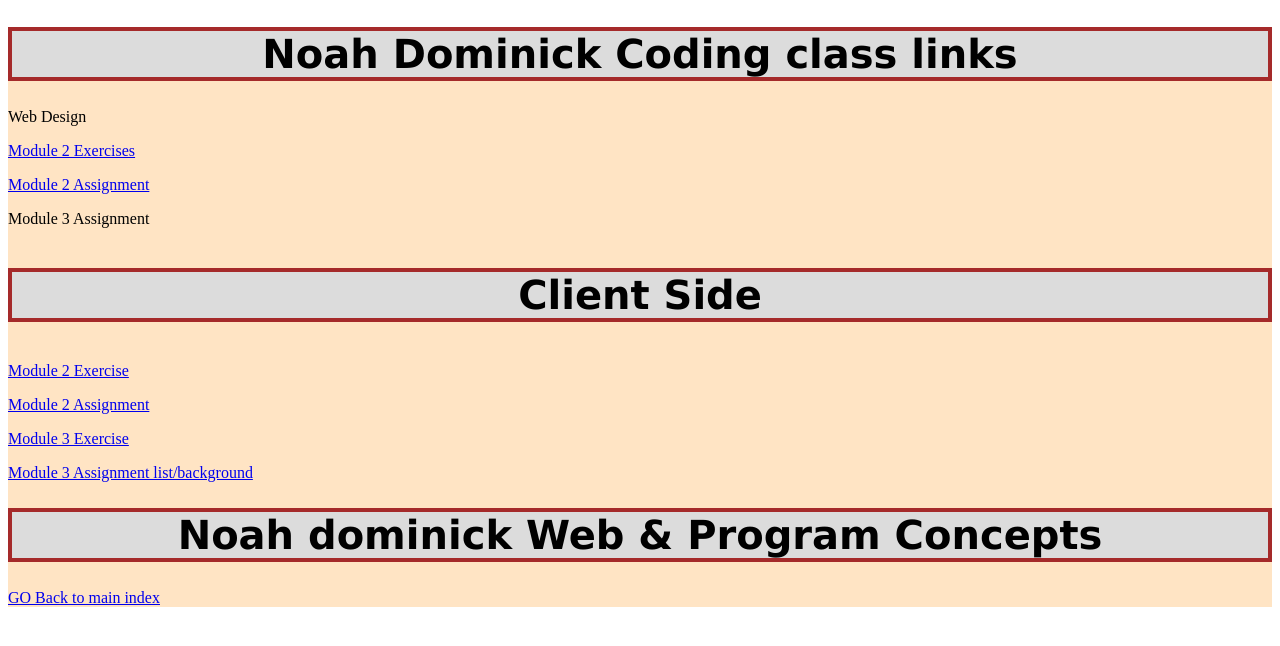
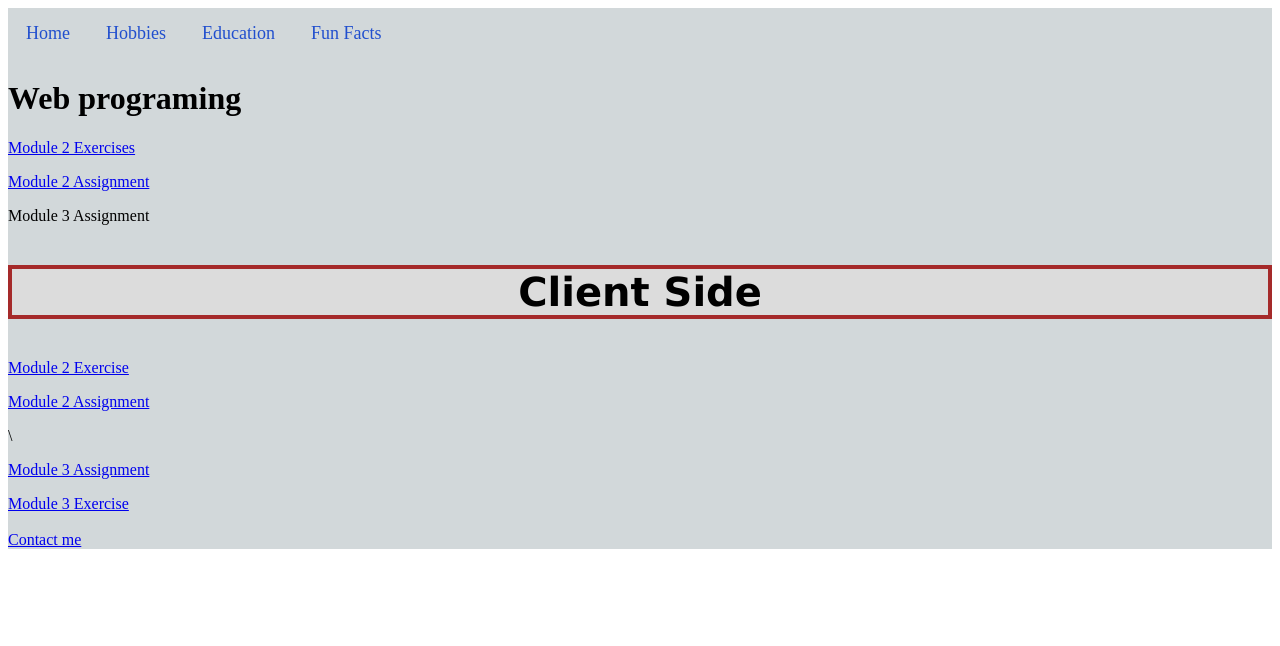
Before and after one commit to noahdominick/webdev, a plain HTML site: page index.html in a window 1280 px wide. Drawn offline with Linux system fonts and the light colour scheme; files that its build step writes are made by us from their sources.

Commit message:
Update index.html

```diff
--- a/index.html
+++ b/index.html
@@ -1,39 +1,51 @@
 <!DOCTYPE html>
 <html lang="en">
+<link rel="stylesheet" href="module2.css">
+
 <head>
   <meta charset="utf-8">
   <meta http-equiv="X-UA-Compatible" content="IE=edge">
   <meta name="viewport" content="width=device-width, initial-scale=1">
 
-    <title>Hi welcome </title>
+  <title>Hi welcomes</title>
 
 </head>
-  <body style="background-color:bisque">
-    <h1 class="sitetitle"style="border:brown;border-width: 4px; border-style: solid;">Noah Dominick Coding class links</h1>
-    </h2 > Web Design</h2>
+
+<body>
+  <nav class="navbar">
+    <a href="index.html">Home</a>
+    <a href="hobbies.html">Hobbies</a>
+    <a href="education.html">Education</a>
+    <a href="funFacts.html"> Fun Facts</a>
+  </nav>
+
+
+
+
+
+  <h1>Web programing </h1>
   <p><a href="Module2/Mod2Exercise/Mod2Exercise/index.html">Module 2 Exercises</a></p>
   <p><a href="Module2/Mod2Assignment/Mod2Assignment/index.html">Module 2 Assignment</a></p>
   <p><a href="Module3/Module3Assignment/index.html"></a>Module 3 Assignment</p>
 
-<h3 class="sitetitle"style="border:brown;border-width: 4px; border-style: solid;">Client Side</h3>
+
+  <h3 class="sitetitle" style="border:brown;border-width: 4px; border-style: solid;">Client Side</h3>
   <p><a href="ClientSide/Module2/Module2Assignment/figure19_3.html">Module 2 Exercise</a></p>
-      <p><a href="ClientSide/Module2/Module2Exercise/19code02.html">Module 2 Assignment</a></p>
-      <p><a href="ClientSide/Module3/">Module 3 Exercise</a></p>
-      <p><a href="Module3/Module3Assignment/index.html">Module 3 Assignment list/background</a></p>
-      </p>
-      <!DOCTYPE html>
-<html lang="en">
-  <head>
-    <meta charset="utf-8">
-    <meta http-equiv="X-UA-Compatible" content="IE=edge">
-    <meta name="viewport" content="width=device-width, initial-scale=1">
-    <link rel="stylesheet" href="module2.css">
-    <h1 class="sitetitle"style="border:brown;border-width: 4px; border-style: solid;" >Noah dominick Web & Program Concepts</h1>
-    </header>
-      </li>
-    </ol>
-  </article>
-  <a href=https://noahdominick.github.io/webdev> GO Back to main index</a>
+  <p><a href="ClientSide/Module2/Module2Exercise/19code02.html">Module 2 Assignment</a></p>\
+  <p><a href="ClientSide/Module3/Module3Assignment/list.html">Module 3 Assignment</a>
+  <p><a href="ClientSide/Module3/Module3Exercise/21code01.html">Module 3 Exercise</a>
+
+    <br>
+
+
+    <br>
+
+
+    <a href="mailto:noahbalboa76@gmail.com">Contact me </a>
+
+    <br>
+
   </section>
 </body>
+
 </html>
```
Lines whose indentation alone changed are shown as unchanged.
